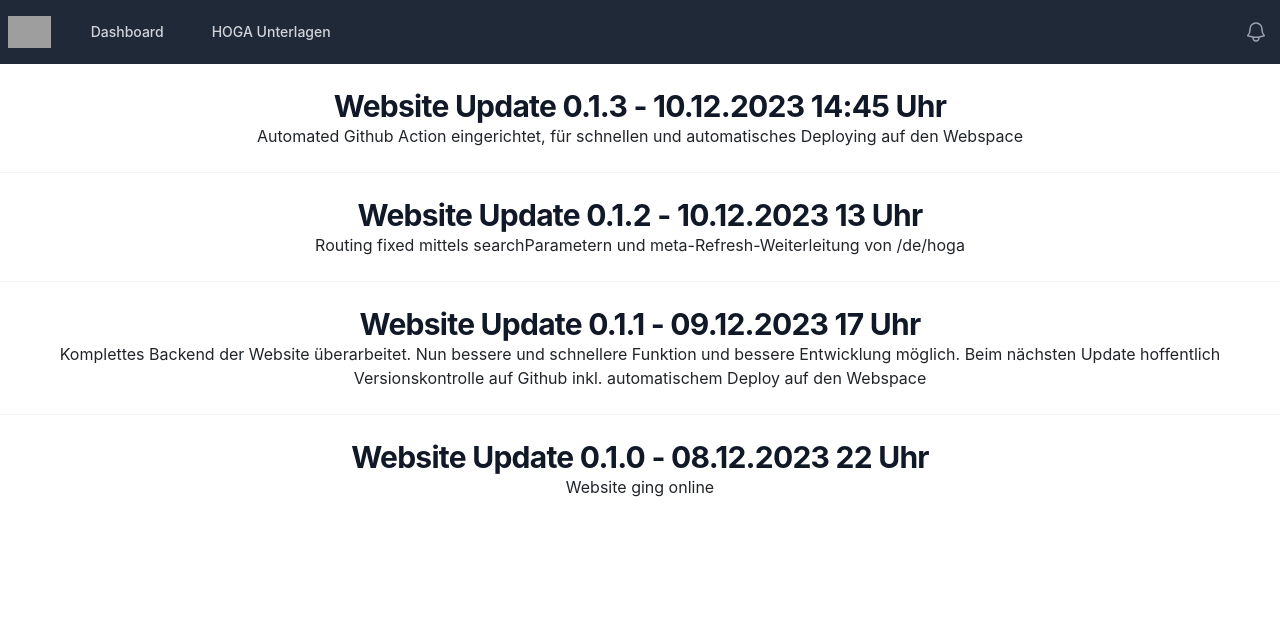
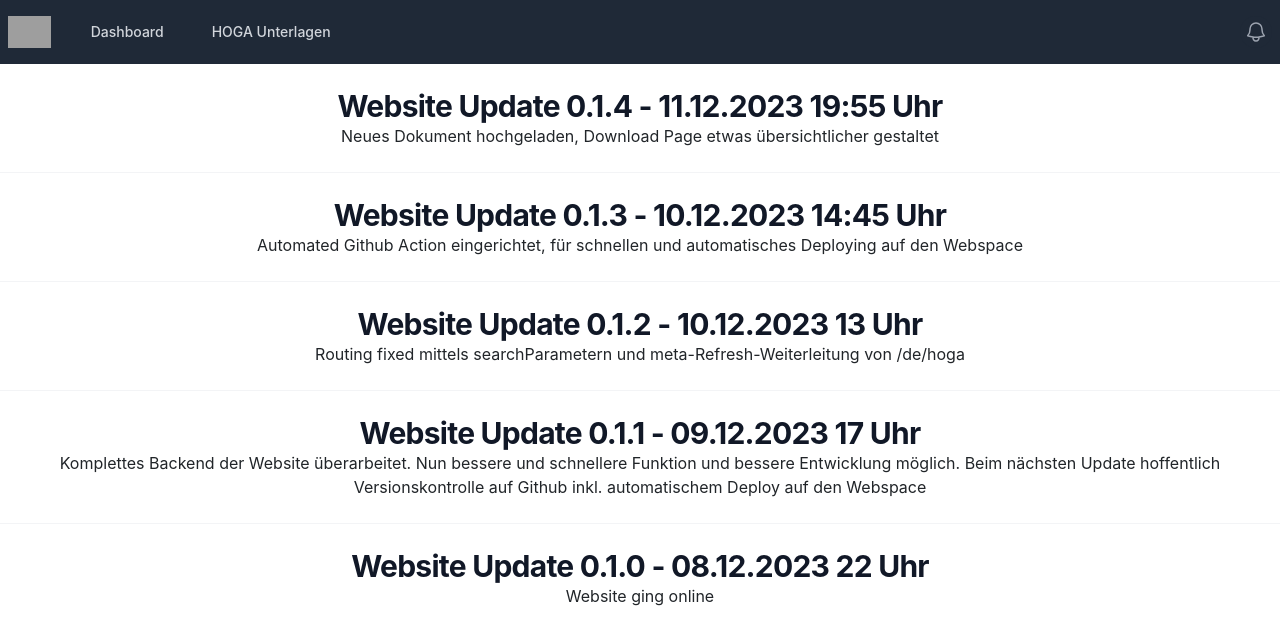
Before and after one commit to JustALostSoul/SoulNet, a React (Create React App) app: page /de in a window 1280 px wide. Shown: the top 644 px of the page. Built offline with nearby package versions, Linux system fonts and the light colour scheme; grey boxes are pictures that could not be loaded; the HTML template or start-up script is replaced by a standard one.

Commit message:
Updated Dashboard and Version Number

```diff
--- a/package.json
+++ b/package.json
@@ -1,6 +1,6 @@
 {
   "name": "soulnet",
-  "version": "0.1.3",
+  "version": "0.1.4",
   "homepage": "https://www.soulback.net/",
   "private": true,
   "dependencies": {
--- a/src/pages/dashboard.js
+++ b/src/pages/dashboard.js
@@ -1,4 +1,8 @@
 const messages = [
+    {
+        name: "Website Update 0.1.4 - 11.12.2023 19:55 Uhr",
+        content: "Neues Dokument hochgeladen, Download Page etwas übersichtlicher gestaltet"
+    },
     {
         name: "Website Update 0.1.3 - 10.12.2023 14:45 Uhr",
         content: "Automated Github Action eingerichtet, für schnellen und automatisches Deploying auf den Webspace"
```
